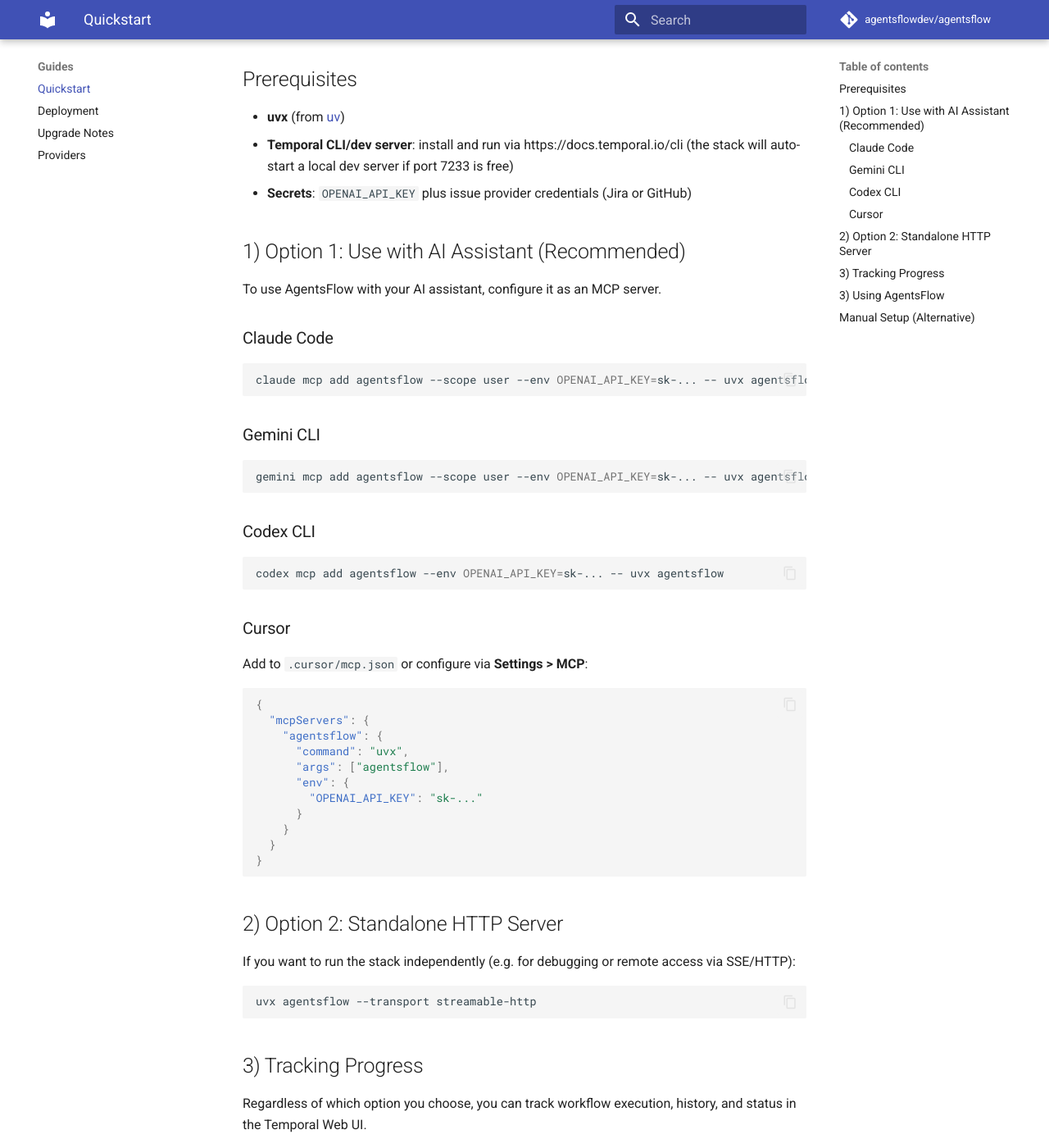
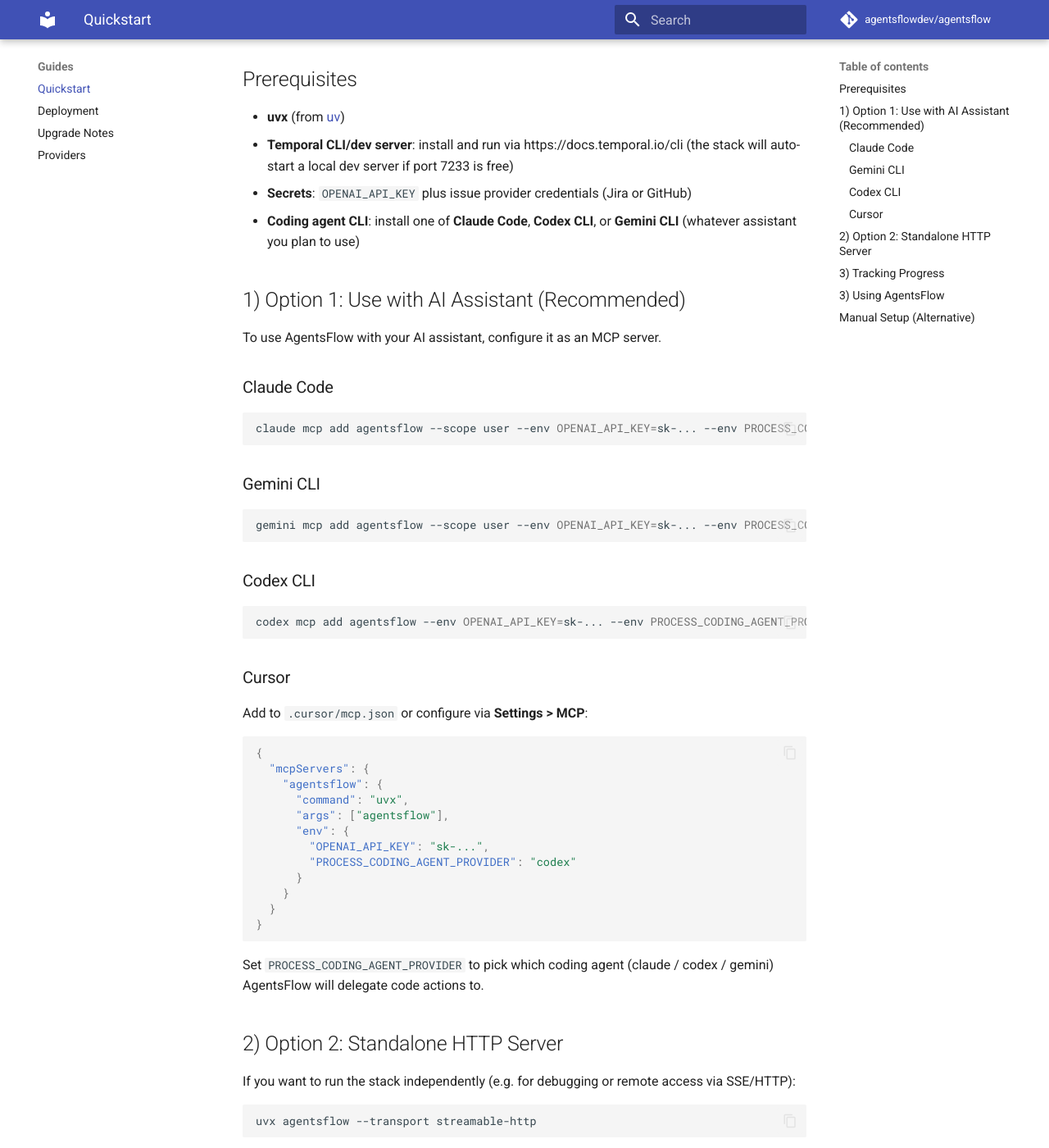
Before and after one commit to agentsflowdev/agentsflow, an MkDocs documentation site: the page built from docs/guides/quickstart.md, in a window 1280 px wide and 1400 px high, scrolled down 265 px. Shown: the whole window at 82% size. Built offline with MkDocs 1.6.1 and Material for MkDocs 9.7.7, drawn with Linux system fonts in a browser that asks for light colours; comment, search, counter and statistics services are not loaded; the version menu is left out.

Commit message:
docs: document coding agent selection

````diff
--- a/docs/guides/quickstart.md
+++ b/docs/guides/quickstart.md
@@ -7,6 +7,7 @@
 - **uvx** (from [uv](https://github.com/astral-sh/uv#installation))
 - **Temporal CLI/dev server**: install and run via https://docs.temporal.io/cli (the stack will auto-start a local dev server if port 7233 is free)
 - **Secrets**: `OPENAI_API_KEY` plus issue provider credentials (Jira or GitHub)
+- **Coding agent CLI**: install one of **Claude Code**, **Codex CLI**, or **Gemini CLI** (whatever assistant you plan to use)
 
 ## 1) Option 1: Use with AI Assistant (Recommended)
 
@@ -14,17 +15,17 @@
 
 ### Claude Code
 ```bash
-claude mcp add agentsflow --scope user --env OPENAI_API_KEY=sk-... -- uvx agentsflow
+claude mcp add agentsflow --scope user --env OPENAI_API_KEY=sk-... --env PROCESS_CODING_AGENT_PROVIDER=claude -- uvx agentsflow
 ```
 
 ### Gemini CLI
 ```bash
-gemini mcp add agentsflow --scope user --env OPENAI_API_KEY=sk-... -- uvx agentsflow
+gemini mcp add agentsflow --scope user --env OPENAI_API_KEY=sk-... --env PROCESS_CODING_AGENT_PROVIDER=gemini -- uvx agentsflow
 ```
 
 ### Codex CLI
 ```bash
-codex mcp add agentsflow --env OPENAI_API_KEY=sk-... -- uvx agentsflow
+codex mcp add agentsflow --env OPENAI_API_KEY=sk-... --env PROCESS_CODING_AGENT_PROVIDER=codex -- uvx agentsflow
 ```
 
 ### Cursor
@@ -37,12 +38,15 @@
       "command": "uvx",
       "args": ["agentsflow"],
       "env": {
-        "OPENAI_API_KEY": "sk-..."
+        "OPENAI_API_KEY": "sk-...",
+        "PROCESS_CODING_AGENT_PROVIDER": "codex"
       }
     }
   }
 }
 ```
+
+Set `PROCESS_CODING_AGENT_PROVIDER` to pick which coding agent (claude / codex / gemini) AgentsFlow will delegate code actions to.
 
 ## 2) Option 2: Standalone HTTP Server
 
````
Also changed, not shown: README.md (+8 -4 lines).
